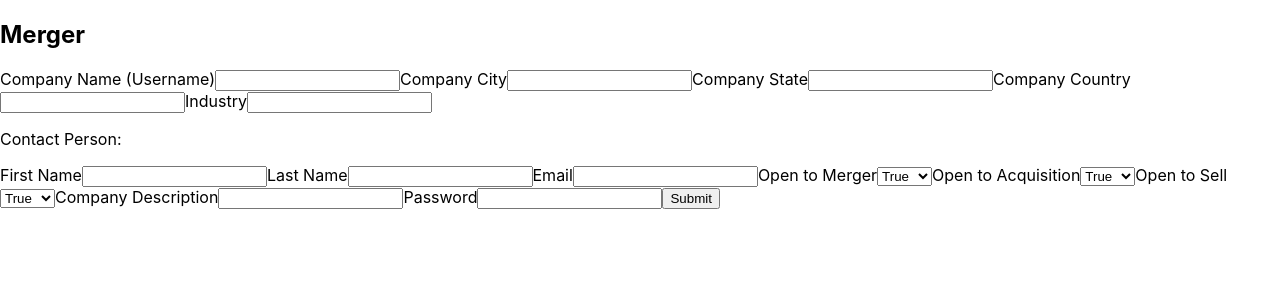
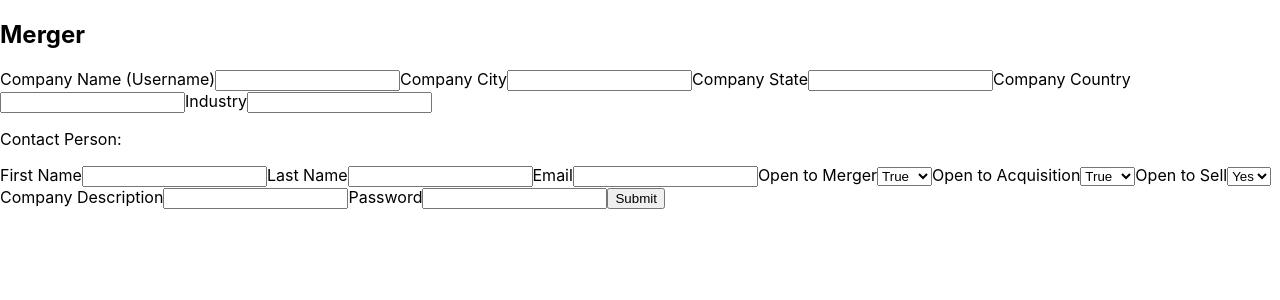
Before and after one commit to jao05/merger-client, a React (Create React App) app: page /signUp in a window 1280 px wide. Shown: the top 300 px of the page. Built offline with nearby package versions, Linux system fonts and the light colour scheme; no server answers.

Commit message:
Change label on openTo select elements

```diff
--- a/src/components/signUp.js
+++ b/src/components/signUp.js
@@ -83,8 +83,8 @@ export default class SignUp extends React.Component {
 
 		        <label>Open to Sell</label>
 		        <select id='openToSell'>
-		        	<option value='true'>True</option>
-		        	<option value='false'>False</option>
+		        	<option value='true'>Yes</option>
+		        	<option value='false'>No</option>
 		        </select>
 
 		        <label>Company Description</label>
```
